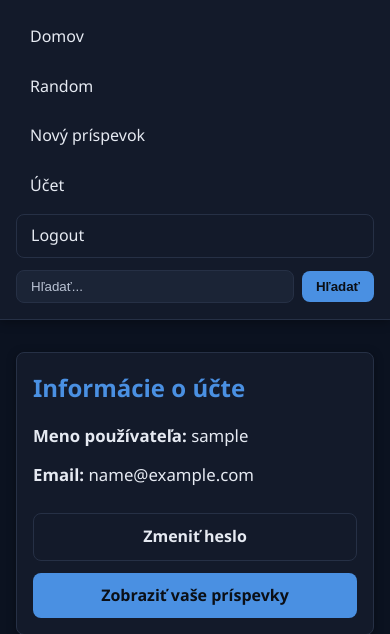
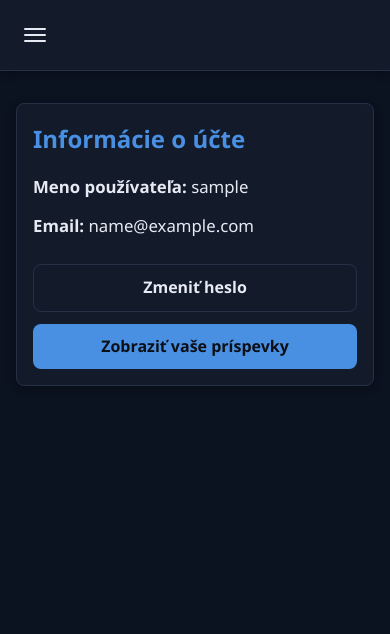
Before and after one commit to Hamlob/urbandictionary_be, a Django app: page /posts/account/ in a window 390 px wide. Shown: the top 634 px of the page. After the commit the page ends 386 px from the top, so only its background shows below. Run offline with Django 5.2, Linux system fonts and the light colour scheme; the visitor is signed in with stand-in values (Sample User, id 1); parts of the project's set-up code (start-up, migrations or seed data) failed here and were passed over.

Commit message:
implement toggle hide navbar

```diff
--- a/project/posts/templates/header.html
+++ b/project/posts/templates/header.html
@@ -12,6 +12,15 @@
 <body>
     <header class="main-header">
         <nav class="navbar">
+            <!-- Add hamburger button -->
+            <button class="nav-toggle" aria-label="Toggle navigation">
+                <span class="hamburger"></span>
+                <span class="hamburger"></span>
+                <span class="hamburger"></span>
+            </button>
+
+            <!-- Add a wrapper for better mobile layout control -->
+            <div class="nav-content">
                 <div class="nav-links">
                     <a href="{% url 'feed' %}" class="nav-link">Domov</a>
                     <a href="{% url 'random_post' %}" class="nav-link">Random</a>
@@ -28,6 +37,9 @@
                     <input name="search" type="text" placeholder="Hľadať..." class="search-input">
                     <input type="submit" value="Hľadať" class="search-btn">
                 </form>
+            </div>
         </nav>
     </header>
+
+    <script src="{% static 'js/navigation.js' %}"></script>
     <main class="main-content">
--- a/project/static/css/style.css
+++ b/project/static/css/style.css
@@ -475,3 +475,127 @@ body {
         padding: 1rem;
     }
 }
+
+/* Hamburger Menu Button */
+.nav-toggle {
+    display: none;
+    background: transparent;
+    border: none;
+    cursor: pointer;
+    padding: 0.5rem;
+    position: relative;
+    z-index: 1001;
+}
+
+.nav-toggle .hamburger {
+    display: block;
+    width: 25px;
+    height: 3px;
+    background-color: var(--text);
+    margin: 5px 0;
+    transition: var(--transition);
+    border-radius: 2px;
+}
+
+/* Animate hamburger to X when active */
+.nav-toggle.active .hamburger:nth-child(1) {
+    transform: rotate(45deg) translate(5px, 5px);
+}
+
+.nav-toggle.active .hamburger:nth-child(2) {
+    opacity: 0;
+}
+
+.nav-toggle.active .hamburger:nth-child(3) {
+    transform: rotate(-45deg) translate(7px, -6px);
+}
+
+/* Desktop navigation wrapper */
+.nav-content {
+    display: flex;
+    justify-content: space-between;
+    align-items: center;
+    gap: 1rem;
+    width: 100%;
+}
+
+/* Mobile-specific styles */
+@media (max-width: 768px) {
+    .navbar {
+        flex-direction: row;
+        justify-content: space-between;
+        align-items: flex-start;
+        padding: 1rem;
+        position: relative;
+    }
+
+    .nav-toggle {
+        display: block;
+        order: -1;
+    }
+
+    .nav-content {
+        position: absolute;
+        top: 100%;
+        left: 0;
+        right: 0;
+        background: var(--surface);
+        border-bottom: 1px solid var(--border);
+        box-shadow: 0 4px 10px rgba(0, 0, 0, 0.35);
+        flex-direction: column;
+        padding: 1rem;
+        gap: 1rem;
+
+        /* Hidden by default */
+        max-height: 0;
+        overflow: hidden;
+        opacity: 0;
+        transition: max-height 0.3s ease, opacity 0.3s ease, padding 0.3s ease;
+    }
+
+    /* Show navigation when active */
+    .nav-content.active {
+        max-height: 500px;
+        /* Adjust based on your content */
+        opacity: 1;
+        padding: 1rem;
+    }
+
+    .nav-links {
+        flex-direction: column;
+        width: 100%;
+        gap: 0.5rem;
+    }
+
+    .nav-link {
+        width: 100%;
+        text-align: center;
+        padding: 0.75rem;
+    }
+
+    .search-form {
+        width: 100%;
+        justify-content: stretch;
+    }
+
+    .search-input {
+        flex: 1;
+        min-width: 0;
+    }
+}
+
+@media (max-width: 480px) {
+    .nav-toggle .hamburger {
+        width: 22px;
+        height: 2px;
+        margin: 4px 0;
+    }
+
+    .nav-content {
+        padding: 0.75rem;
+    }
+
+    .nav-content.active {
+        padding: 0.75rem;
+    }
+}
```
Also changed, not shown: project/static/js/navigation.js (added, +37 -0 lines). Lines whose indentation alone changed are shown as unchanged.
